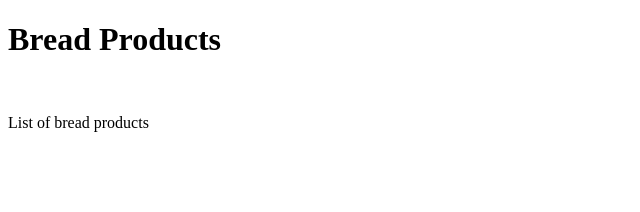
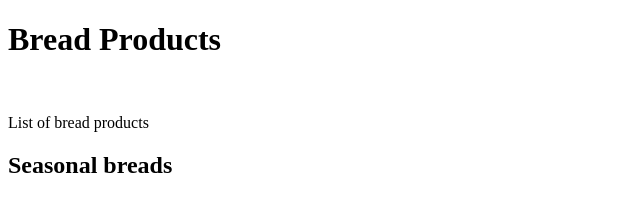
Before and after one commit to yiideveloper14/git.demo, a plain HTML site: page public_html/index.html in a window 1280 px wide. Shown: the whole page, without its empty margins (0-640 px from the left). Drawn offline with Linux system fonts and the light colour scheme.

Commit message:
added seasonal breads

```diff
--- a/public_html/index.html
+++ b/public_html/index.html
@@ -15,6 +15,7 @@ and open the template in the editor.
             <h1>Bread Products</h1>
             <br />
             <p>List of bread products</p>
+            <h2>Seasonal breads</h2>
         </div>
     </body>
 </html>
```
